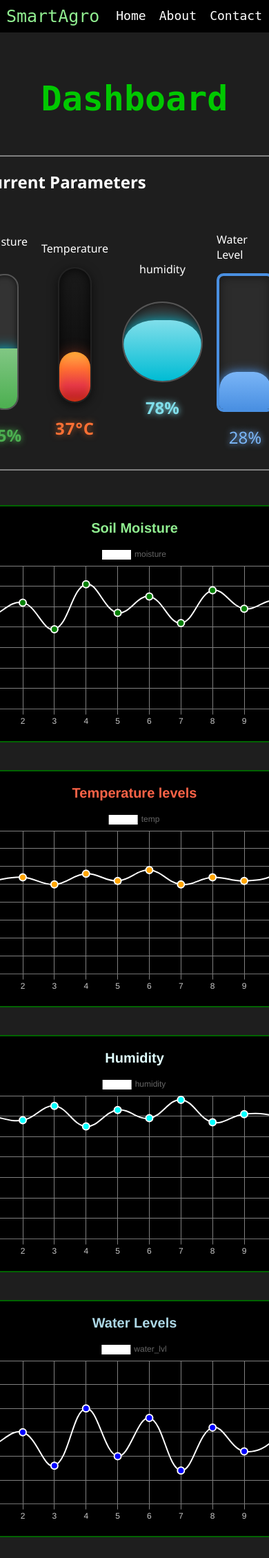
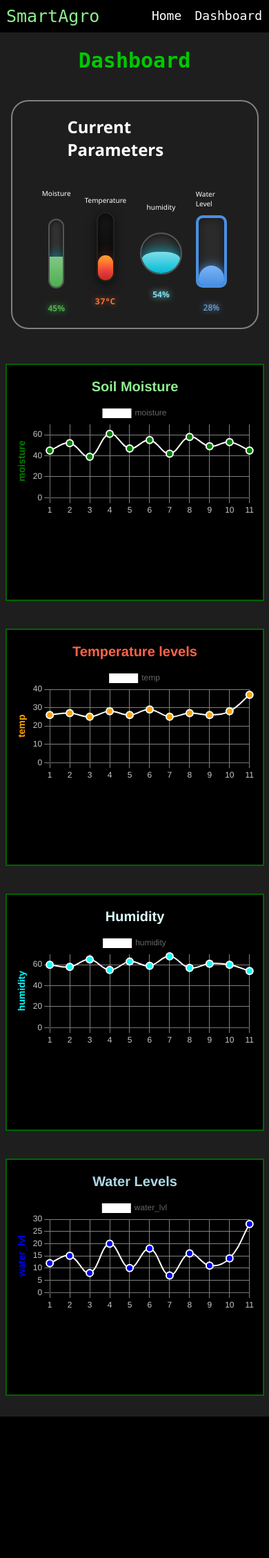
Before and after one commit to shresth3904/SMARTAGRO, a Flask app: page /dashboard in a window 390 px wide; the page is wider, and only the part inside the window is pictured. Shown: that part at 69% size. After the commit the page ends 2053 px from the top of that part, so only its background shows below. Run offline with Flask 3, Linux system fonts and the light colour scheme; data comes from the database, SQL or seed files in the repository.

Commit message:
made UI responsive for mobile

```diff
--- a/static/script.js
+++ b/static/script.js
@@ -28,7 +28,7 @@ function updateMoistureLevel() {
   fillElement.classList.add("filled");
 }
 
-const targetHumidity = 78;
+const targetHumidity = current_humidity;
 
 const fillElement_humidity = document.getElementById("humidityFill");
 const valueElement_humidity = document.getElementById("humidityValue");
--- a/static/style.css
+++ b/static/style.css
@@ -1,3 +1,16 @@
+:root {
+  --moisture_width: 24.66px;
+  --moisture_height: 128.66px;
+  --temp_width: 30px;
+  --temp_height: 128.66px;
+  --water_width: 50px;
+  --water_height: 128.66px;
+  --humidity_hw: 75.33px;
+  --font_size: 1rem;
+}
+
+
+
 body h1 {
   color: rgb(0, 200, 0);
   text-align: center;
@@ -11,6 +24,7 @@ body {
   background-color: rgb(30, 30, 30);
   color: #fff;
   font-family: "Segoe UI", sans-serif;
+  box-sizing: border-box;
 }
 
 #main_page {
@@ -20,6 +34,7 @@ body {
   flex-direction: column;
   justify-content: center;
   align-items: center;
+  box-sizing: border-box;
 }
 
 header {
@@ -31,6 +46,7 @@ header {
   background-color: black;
   position: fixed;
   z-index: 1000;
+  box-sizing: border-box;
 }
 
 #dash_btn {
@@ -68,9 +84,9 @@ main {
   align-items: center;
 }
 
-#parameter_box{
-      border: solid grey 2px;
-  margin:20px;
+#parameter_box {
+  border: solid grey 2px;
+  margin: 20px;
   padding: 0px 80px 10px 80px;
   border-radius: 25px;
 }
@@ -82,6 +98,10 @@ main {
   align-items: center;
 }
 
+#parameters p{
+  font-size: 14px;
+}
+
 .moisture-container {
   display: flex;
   flex-direction: column;
@@ -90,8 +110,8 @@ main {
 }
 
 .moisture-bar {
-  width: 37px;
-  height: 193px;
+  width: var(--moisture_width);
+  height: var(--moisture_height);
   border-radius: 19px;
   background-color: #333;
   box-shadow: inset 0 0 10px rgba(0, 0, 0, 0.7);
@@ -111,7 +131,7 @@ main {
 }
 
 .moisture-value {
-  font-size: 1.5rem;
+  font-size: var(--font_size);
   font-weight: 600;
   color: #4caf50;
   text-shadow: 0 0 10px #4caf50;
@@ -140,8 +160,8 @@ main {
 
 .thermometer {
   position: relative;
-  width: 45px;
-  height: 193px;
+  width: var(--temp_width);
+  height: var(--temp_height);
   background: linear-gradient(180deg, #1a1a1a, #0a0a0a);
   border-radius: 30px;
   overflow: hidden;
@@ -158,8 +178,7 @@ main {
   background: linear-gradient(180deg, #ffb347, #ff7034, #e63946, #b71c1c);
   border-radius: 30px 30px 0 0;
   transition: height 1.2s ease;
-  box-shadow: inset 0 0 12px rgba(255, 120, 0, 0.5),
-    0 0 20px rgba(255, 80, 40, 0.4);
+  box-shadow: inset 0 0 12px rgba(255, 120, 0, 0.5), 0 0 20px rgba(255, 80, 40, 0.4);
 }
 
 .thermometer::after {
@@ -178,7 +197,7 @@ main {
 
 .temp-value {
   margin-top: 20px;
-  font-size: 1.5rem;
+  font-size: var(--font_size);
   font-weight: 600;
   color: #ff7034;
   letter-spacing: 1px;
@@ -196,8 +215,8 @@ main {
 }
 
 .water-tank {
-  width: 75px;
-  height: 193px;
+  width: var(--water_width);
+  height: var(--water_height);
   border: 4px solid #4a90e2;
   border-radius: 10px;
   position: relative;
@@ -219,7 +238,7 @@ main {
 
 .level-value {
   margin-top: 20px;
-  font-size: 1.5rem;
+  font-size: var(--font_size);
   font-weight: 500;
   color: #7ab5f7;
   text-shadow: 0 0 10px #7ab5f7;
@@ -233,8 +252,8 @@ main {
 }
 
 .humidity-gauge {
-  width: 113px;
-  height: 113px;
+  width: var(--humidity_hw);
+  height: var(--humidity_hw);
   border-radius: 50%;
   background-color: #333;
   box-shadow: inset 0 0 15px rgba(0, 0, 0, 0.7);
@@ -256,7 +275,7 @@ main {
 }
 
 .humidity-value {
-  font-size: 1.5rem;
+  font-size: var(--font_size);
   font-weight: 600;
   color: #80deea;
   text-shadow: 0 0 10px #80deea;
@@ -291,3 +310,63 @@ main {
   padding: 10px;
   background-color: black;
 }
+
+@media (max-width: 768px) {
+  body h1 {
+    font-size: 30px;
+  }
+
+
+
+  #dash_btn {
+    margin: 10px 0;
+    margin-left: 0;
+  }
+
+
+
+  main {
+    padding-top: 50px;
+  }
+
+  #parameter_box {
+    width:50vw;
+  }
+
+
+
+  .moisture-container,
+  .temp,
+  .water-tank-container,
+  .humidity-container {
+    margin: 10px 10px;
+  }
+
+
+
+  .graph {
+
+    width: 90vw;
+  }
+
+:root {
+  --moisture_width: 18.5px;
+  --moisture_height: 96.5px;
+  --temp_width: 22.5px;
+  --temp_height: 96.5px;
+  --water_width: 37.5px;
+  --water_height: 96.5px;
+  --humidity_hw: 56.5px;
+  --font_size: 0.75rem;
+}
+
+#parameters p{
+  font-size: 10px;
+}
+
+#about_ref, #contact_ref{
+  display:none;
+}
+
+
+}
--- a/templates/dashboard.html
+++ b/templates/dashboard.html
@@ -15,9 +15,10 @@
     <header>
       <div id="logo">SmartAgro</div>
       <nav>
-        <a href="{{url_for('index')}}">Home</a>
-        <a href="#">About</a>
-        <a href="#">Contact</a>
+        <a id = "home_ref" href="{{url_for('index')}}">Home</a>
+        <a id = "dash_ref" href= "{{url_for('dashboard')}}">Dashboard</a>
+        <a id = "about_ref" href="#">About</a>
+        <a id = "contact_ref" href="#">Contact</a>
       </nav>
     </header>
     <main>
@@ -134,6 +135,7 @@
       let current_temp = {{current_val[1]}}
       let current_water_lvl = {{current_val[3]}}
       let current_moisture = {{current_val[0]}}
+      let current_humidity = {{current_val[2]}}
     </script>
     <script src="{{ url_for('static', filename='script.js') }}"></script>
   </body>
```
Also changed, not shown: templates/index.html (+4 -3 lines).
